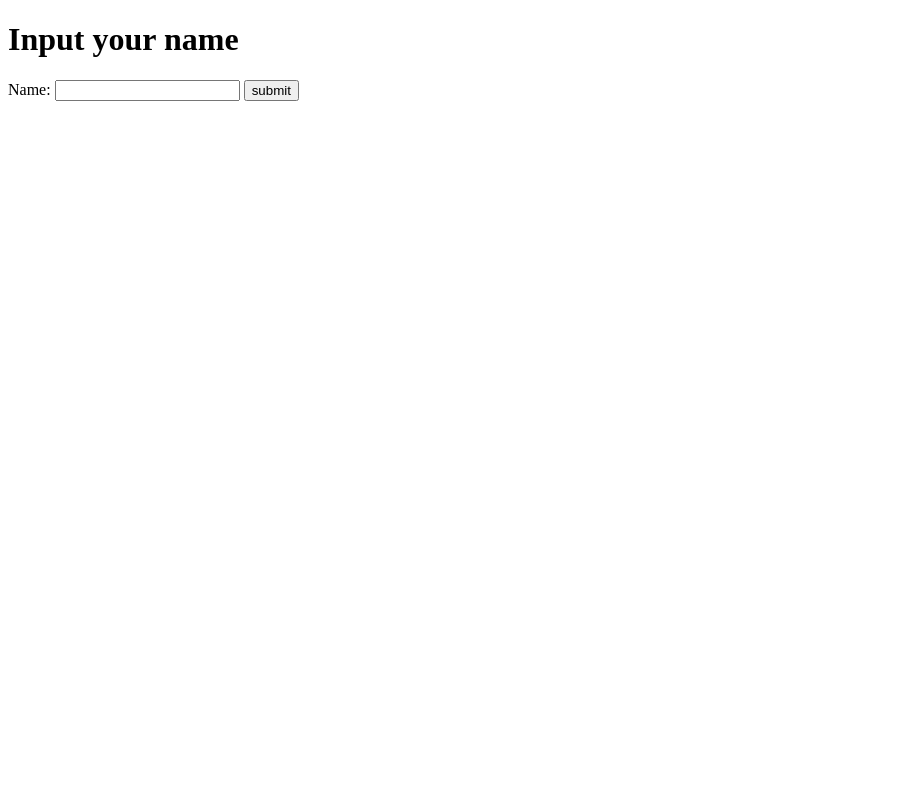
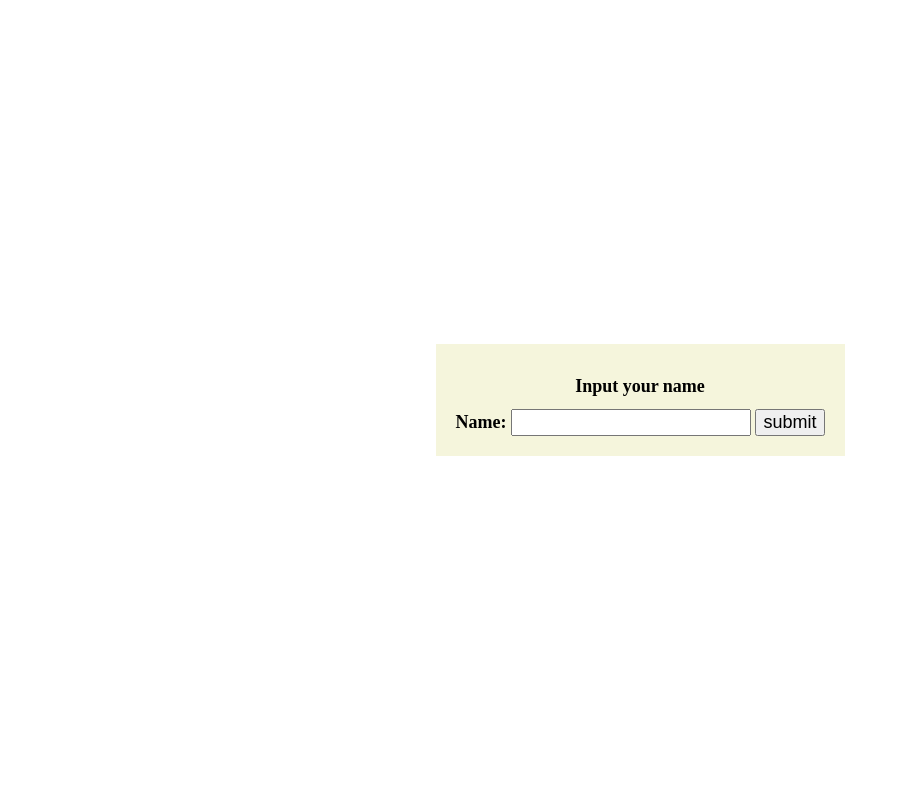
Before and after one commit to Serzh-byte/learning-stuff, a Django app: page /home/ in a window 1280 px wide. Shown: the whole page, without its empty margins (0-900 px from the left). Run offline with Django 5.2, Linux system fonts and the light colour scheme.

Commit message:
website so far

```diff
--- a/something/something/templates/something/home.html
+++ b/something/something/templates/something/home.html
@@ -6,12 +6,13 @@
         <title>Home Page</title>
     </head>
     <body>
-        <h1>Input your name</h1>
-        <form action="{% url 'name' %}" method="POST">
-            {% csrf_token %}
-            <label for="name">Name: </label>
-            <input type="text" id="name" name="name">
-            <input type="submit" value="submit">
-        </form>
+        <div id="input-fields">
+            <h1 id="header">Input your name</h1>
+            <form action="{% url 'name' %}" method="POST" class="forms">
+                {% csrf_token %}
+                <label for="name" id="lab">Name: </label>
+                <input type="text" id="name" name="name">
+                <input type="submit" value="submit">
+            </form></div>
     </body>
 </html>
--- a/something/static/css/home.css
+++ b/something/static/css/home.css
@@ -1,3 +1,27 @@
-p {
-    color: blue;
+* {
+    font-size: large;
 }
+
+body, html {
+    height: 100%; /* Ensure the body takes up the full height of the viewport */
+    margin: 0; /* Remove default margin */
+    display: flex; /* Enable flexbox on the body */
+    justify-content: center; /* Center horizontally */
+    align-items: center; /* Center vertically */
+}
+
+#input-fields {
+    background-color: beige;
+    padding: 20px; /* Add some padding inside */
+    width: fit-content; /* Automatically adjust width based on content */
+    height: fit-content; /* Automatically adjust height based on content */
+}
+#lab {
+    font-weight: bolder;
+}
+
+/* ask about display and padding */
+
+#header {
+    text-align: center;
+}
```
